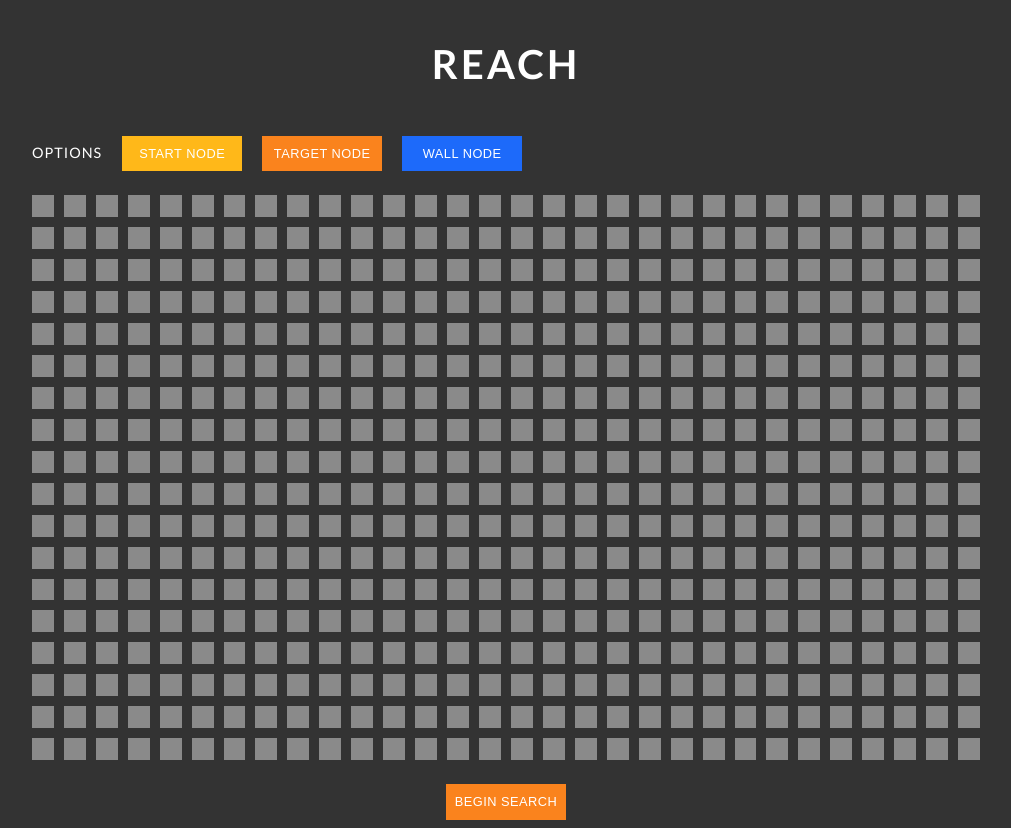
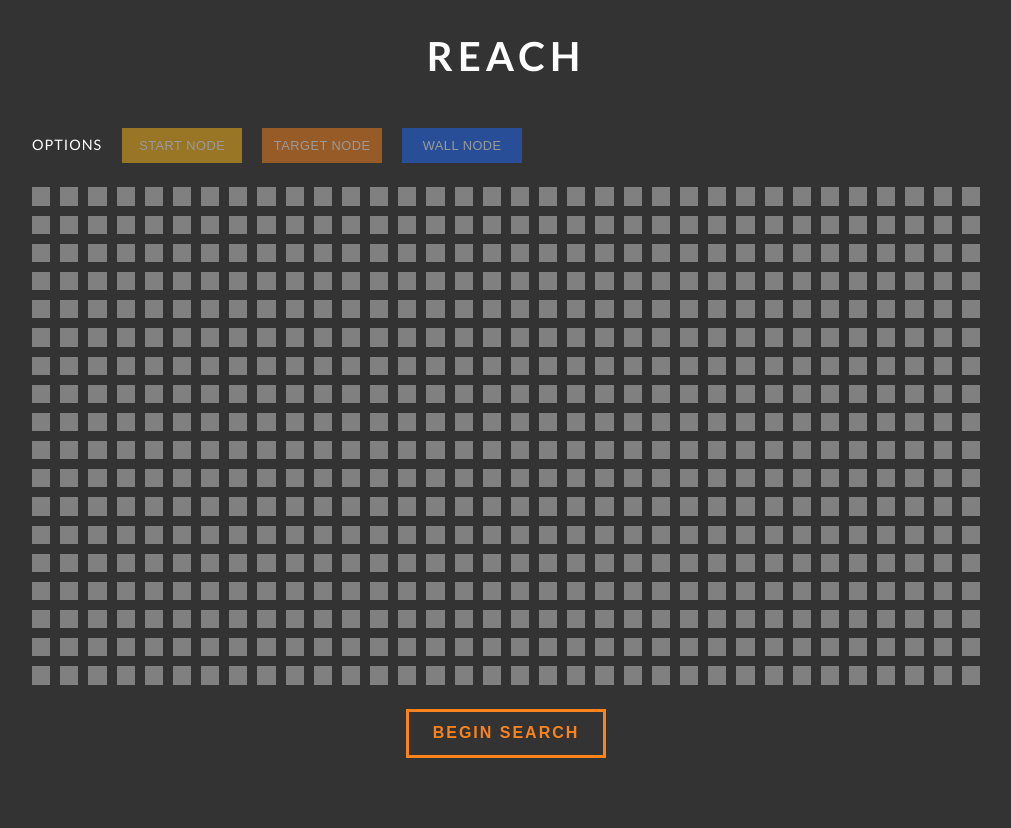
Before and after one commit to andrewjfei/reach, an Angular app: page / in a window 1280 px wide. Shown: the whole page, without its empty margins (134-1145 px from the left). After the commit the page ends 800 px from the top, so only its background shows below. Built offline with nearby package versions, Linux system fonts and the light colour scheme.

Commit message:
visuals complete for version1.0 reach, still need to make it responsive and fix funtionality

```diff
--- a/src/app/reach/grid/grid.component.css
+++ b/src/app/reach/grid/grid.component.css
@@ -5,7 +5,7 @@
 
 .grid {
     display: inline-grid;
-    grid-template-columns: repeat(30, auto);
+    grid-template-columns: repeat(34, auto);
     grid-gap: 10px;
     grid-auto-rows: 1fr;
     width: 75%;
@@ -33,7 +33,7 @@
 }
 
 .grey {
-    background-color: #8a8a8a;
+    background-color: #808080;
 }
 
 .grey:hover {
@@ -43,3 +43,19 @@
 .btn-container {
     text-align: center;
 }
+
+.btn-default {
+    width: 200px;
+    font-size: 100%;
+    font-weight: 600;
+    letter-spacing: 2px;
+    border: 3px solid #fa831d;
+    background-color: transparent;
+    color: #fa831d;
+    transition: ease 0.5s;
+}
+
+.btn-default:hover {
+    background-color: #fa831d;
+    color: #ffffff;
+}
--- a/src/app/reach/grid/grid.component.html
+++ b/src/app/reach/grid/grid.component.html
@@ -9,5 +9,5 @@
 </div>
 
 <div class="btn-container">
-    <button class="btn-default orange" type="button" (click)="dikjstrasAlgorithim(this.startNode,this.targetNode)">BEGIN SEARCH</button>
+    <button class="btn-default" type="button" (click)="dikjstrasAlgorithim(this.startNode,this.targetNode)">BEGIN SEARCH</button>
 </div>
--- a/src/app/reach/grid/grid.component.ts
+++ b/src/app/reach/grid/grid.component.ts
@@ -34,7 +34,7 @@ export class GridComponent implements OnInit {
   }
 
   constructor() {
-    for (let i = 0; i < 30; i++) {
+    for (let i = 0; i < 34; i++) {
       let row = [];
       for (let j = 0; j < 18; j++) {
         let node = 'node ' + i + '-' + j;
--- a/src/app/reach/header/header.component.css
+++ b/src/app/reach/header/header.component.css
@@ -1,7 +1,7 @@
 .heading {
     text-align: center;
     color: #ffffff;
-    letter-spacing: 3px;
-    margin: 1em 0em;
+    letter-spacing: 5px;
+    margin: 0.8em 0em;
     font-size: 250%;
 }
--- a/src/app/reach/options-bar/options-bar.component.css
+++ b/src/app/reach/options-bar/options-bar.component.css
@@ -19,3 +19,16 @@
 .btn-default {
     margin-left: 20px;
 }
+
+.toggle {
+    opacity: 0.5;
+    transition: ease 0.5s;
+}
+
+.toggle:hover {
+    opacity: 1.0;
+}
+
+.active {
+    opacity: 1.0;
+}
--- a/src/app/reach/options-bar/options-bar.component.html
+++ b/src/app/reach/options-bar/options-bar.component.html
@@ -2,7 +2,7 @@
     <div class="row">
         <h3 class="options-heading">OPTIONS</h3>
         <ng-container *ngFor="let option of options">
-            <button class="btn-default {{option.colour}}" type="button" (click)="handleOptionChange(option.code)">{{option.name.toUpperCase()}}</button>
+            <button class="btn-default {{option.colour}} toggle" type="button" (click)="handleOptionChange(option.code)">{{option.name.toUpperCase()}}</button>
         </ng-container>
     </div>
 </div>
--- a/src/styles.css
+++ b/src/styles.css
@@ -17,6 +17,10 @@ html {
     letter-spacing: 0.5px;
 }
 
+.btn-default:hover {
+    cursor: pointer;
+}
+
 .yellow {
     background-color: #ffb819;
 }
```
